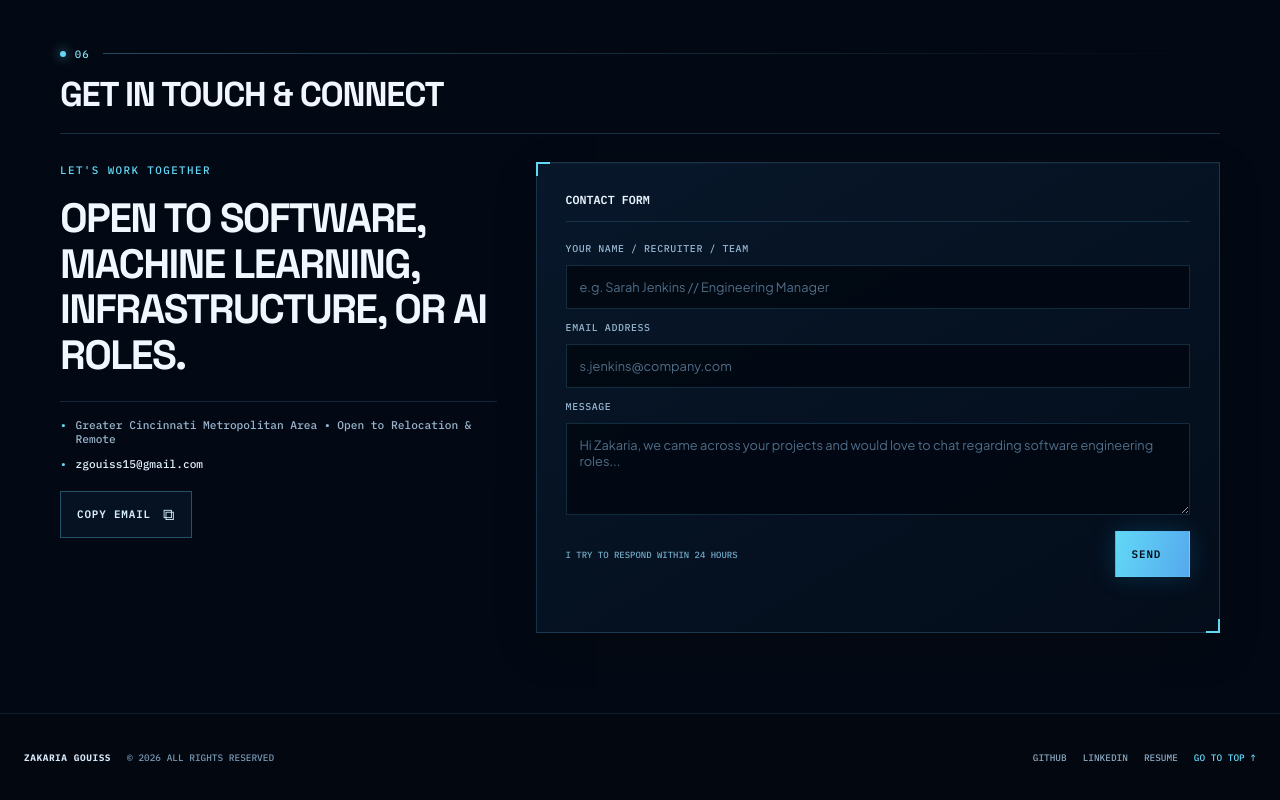
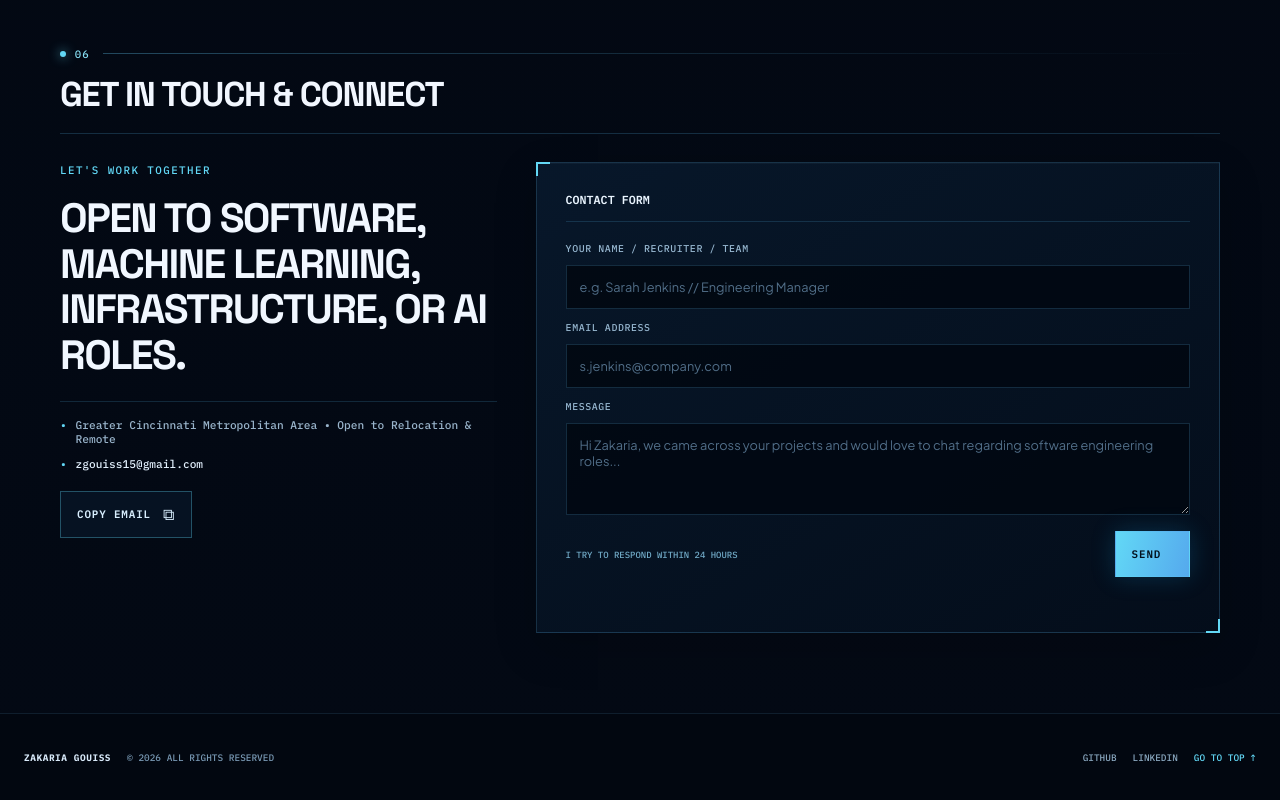
Before and after one commit to Zakaria-Gouiss/Zakaria-Gouiss, a React (Vite) app: page / in a window 1280 px wide. Shown: the part 4935-5735 px from the top of the page. Built offline with nearby package versions, Linux system fonts and the light colour scheme.

Commit message:
Minor edit

```diff
--- a/src/components/SiteFooter.jsx
+++ b/src/components/SiteFooter.jsx
@@ -15,7 +15,6 @@ export default function SiteFooter() {
           <a href={profile.linkedIn} rel="noreferrer" target="_blank">
             LinkedIn
           </a>
-          <a href="#contact">Resume</a>
           <a className="site-footer__surface" href="#hero">
             Go to Top ↑
           </a>
```
